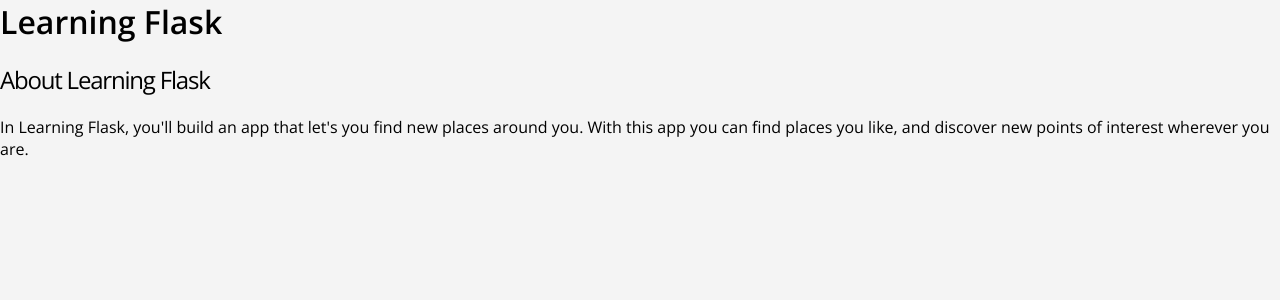
After one commit to dastangoo/learning_flask_project, a Flask app: page /about in a window 1280 px wide. The commit adds this page. Shown: the top 300 px of the page. Run offline with Flask 2, Linux system fonts and the light colour scheme.

Commit message:
About page

```diff
--- a/routes.py
+++ b/routes.py
@@ -6,5 +6,9 @@ app = Flask(__name__)
 def index():
   return render_template("index.html")
 
+@app.route("/about")
+def about():
+  return render_template("about.html")
+
 if __name__ == "__main__":
   app.run(debug=True)
--- a/static/css/main.css
+++ b/static/css/main.css
@@ -23,7 +23,7 @@ a {
 }
 
 .container {
-  width: 100px;
+  width: 100%;
   margin: 0 auto;
 }
 
--- /dev/null
+++ b/templates/about.html
@@ -0,0 +1,12 @@
+{% extends "layout.html" %}
+
+{% block content %}
+  <main class="about-section">
+    <div class="container">
+      <h2>About Learning Flask</h2>
+      <p>In Learning Flask, you'll build an app that let's you find new places around you.
+      With this app you can find places you like, and discover new points of interest wherever
+      you are.</p>
+    </div>
+  </main>
+{% endblock %}
--- a/templates/index.html
+++ b/templates/index.html
@@ -6,7 +6,7 @@
       <div class="section-content">
         <h2>Discover places near you.</h2>
         <a href="#" class="btn-primary">Sign up</a>
-        <a href="#" class="btn-secondary">Learn more</a>
+        <a href="{{ url_for('about') }}" class="btn-secondary">Learn more</a>
       </div>
       <div class="section-device">
         <img src="static/img/device.png">
```
